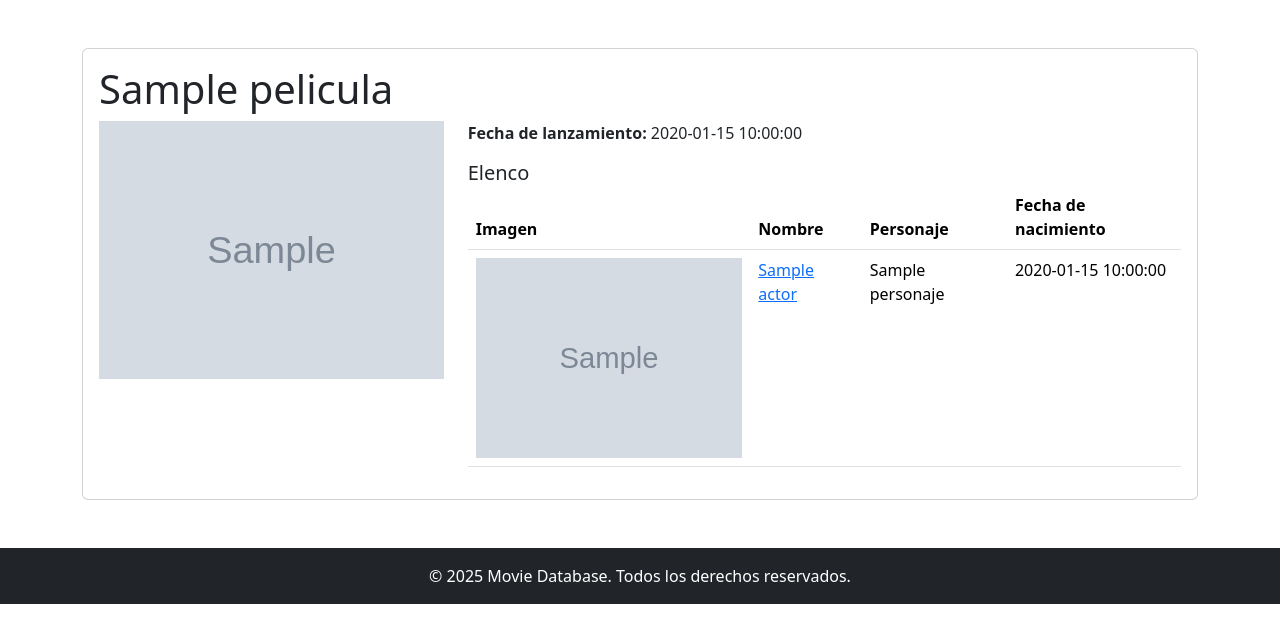
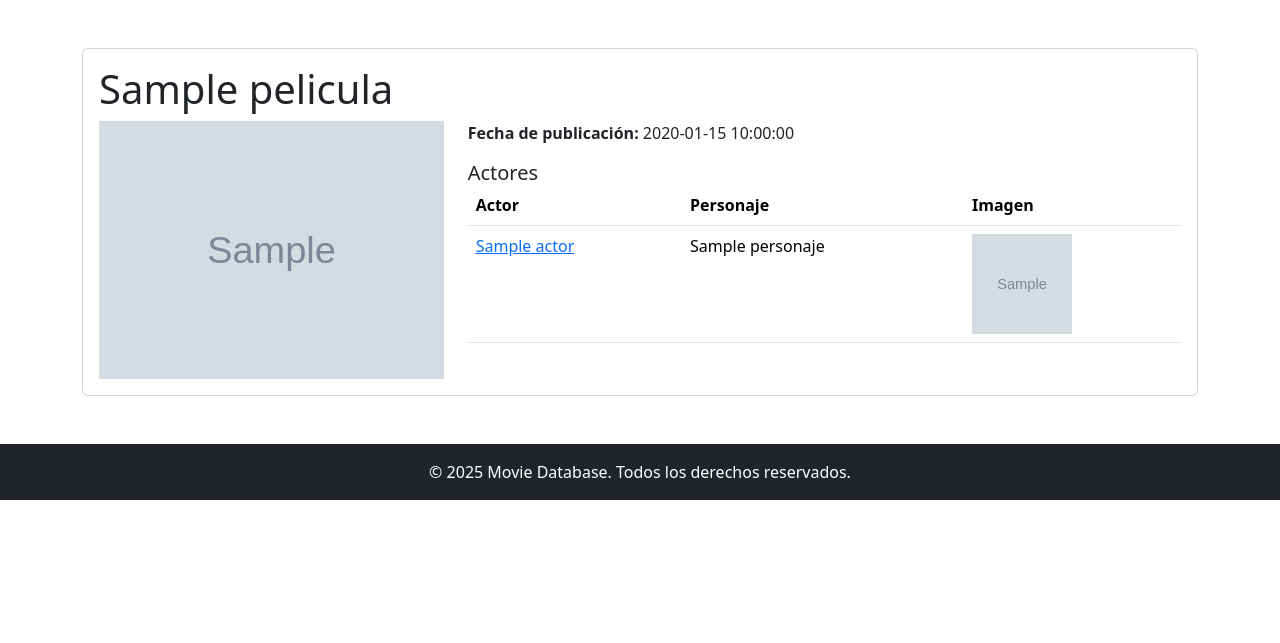
Before and after one commit to uzielgv/curso-python, a Flask app: template movieDB/templates/pelicula.html in a window 1280 px wide. Shown: the part 80-723 px from the top of the page. Run offline with Flask 3, Linux system fonts and the light colour scheme; the template is opened without the code that fills it: most values are stand-ins (such as "Sample title", 1, 10 or a date in 2020); grey boxes marked "Sample" are stand-in pictures.

Commit message:
Código cambiado para directorios de actor y película.

```diff
--- a/movieDB/app.py
+++ b/movieDB/app.py
@@ -26,14 +26,12 @@ def actores():
     actores = sistema.actores.values()
     return render_template('actores.html', actores=actores)
 
-@app.route('/actor/<id_estrella>', methods=['GET'])
-def actor(id_estrella:str):
-    ''' Muestra información sobre un cierto actor '''
-    int_id = int(id_estrella)
-    actor = sistema.actores[int_id]
-    peliculas = sistema.obtener_peliculas_por_actor(int_id)
-    personajes = sistema.obtener_personajes_por_actor_en_pelicula(int_id)
-    return render_template('actor.html', actor=actor, peliculas=peliculas, personajes=personajes)
+@app.route('/actor/<int:id_actor>')
+def actor(id_actor):
+    ''' Muestra la información de un actor '''
+    actor = sistema.actores[id_actor]
+    personajes = sistema.obtener_personajes_por_estrella(id_actor)
+    return render_template('actor.html', actor=actor, lista_peliculas=personajes)
 
 @app.route('/peliculas')
 def peliculas():
@@ -41,14 +39,12 @@ def peliculas():
     peliculas = sistema.peliculas.values()
     return render_template('peliculas.html', peliculas=peliculas)
 
-@app.route('/pelicula/<id_pelicula>', methods=['GET'])
-def pelicula(id_pelicula:str):
-    ''' Muestra información sobre una película '''
-    int_id = int(id_pelicula)
-    pelicula = sistema.peliculas[int_id]
-    actores = sistema.obtener_actores_por_pelicula(int_id)
-    personajes = sistema.obtener_personajes_en_pelicula(int_id)
-    return render_template('pelicula.html', pelicula=pelicula, actores=actores, personajes=personajes)
+@app.route('/pelicula/<int:id_pelicula>')
+def pelicula(id_pelicula):
+    ''' Muestra la información de una película '''
+    pelicula = sistema.peliculas[id_pelicula]
+    personajes = sistema.obtener_personajes_por_pelicula(id_pelicula)
+    return render_template('pelicula.html', pelicula=pelicula, lista_actores=personajes)
 
 if __name__ == "__main__":
     app.run(debug=True)
--- a/movieDB/movie_classes.py
+++ b/movieDB/movie_classes.py
@@ -222,7 +222,7 @@ if __name__ == "__main__":
     if exito:
         print(sistema.usuario_actual.username)
         #sistema.agregar_pelicula('La vida es bella', '1997-12-20', 'https://www.imdb.com/title/tt0118799/mediaviewer/rm4282021376')
-        #sistema.agregar_relacion(69, 36, 'Rita')
+        #sistema.agregar_relacion(69, 36, 'Rita').
         #sistema.agregar_usuario('uzielgv', 'Javier Uziel Gonzalez Valle', 'a223213691@unison.mx', '12345')
         #sistema.guardar_csv(archivo_peliculas, sistema.peliculas)
         #sistema.guardar_csv(archivo_relaciones, sistema.relaciones)
--- a/movieDB/templates/pelicula.html
+++ b/movieDB/templates/pelicula.html
@@ -1,5 +1,5 @@
 {% extends "base.html" %}
-{% block title %}Movie database - {{ pelicula.titulo_pelicula }}{% endblock %}
+{% block title %}Movie database - {{pelicula.titulo_pelicula}}{% endblock %}
 {% block body %}
 <body>
     <div class="container mt-5">
@@ -12,24 +12,22 @@
                     </div>
                     <div class="col-md-8">
 
-                        <p class="card-text"><b>Fecha de lanzamiento:</b> {{ pelicula.fecha_lanzamiento }}</p>
-                        <h5 class="card-subtitle mt-3">Elenco</h5>
+                        <p class="card-text"><b>Fecha de publicación:</b> {{ pelicula.fecha_lanzamiento }}</p>
+                        <h5 class="card-subtitle mt-3">Actores</h5>
                         <table class="table">
                             <thead>
                                 <tr>
+                                    <th>Actor</th>
+                                    <th>Personaje</th>
                                     <th>Imagen</th>
-                                    <th>Nombre</th>
-                                    <th>Personaje</th>
-                                    <th>Fecha de nacimiento</th>
                                 </tr>
                             </thead>
                             <tbody>
-                                {% for actor in actores %}
+                                {% for actor in lista_actores %}
                                 <tr>
-                                    <td><img src="{{ actor.url_imagen}}" alt="{{ actor.nombre }}" height="200"></td>
-                                    <td><a href="/actor/{{ actor.id_estrella }}">{{ actor.nombre }}</a></td>
-                                    <td>{{ personajes[actor.id_estrella] }}</td>
-                                    <td>{{ actor.fecha_nacimiento }}</td>
+                                    <td><a href="/actor/{{ actor.actor.id_estrella }}">{{ actor.actor.nombre }}</a></td>
+                                    <td>{{ actor.personaje }}</td>
+                                    <td><a href="/actor/{{ actor.actor.id_estrella }}"><img src="{{ actor.actor.url_imagen }}" alt="{{ actor.actor.nombre }}" style="width:100px;height:100px;"></a></td>
                                 </tr>
                                 {% endfor %}
                             </tbody>
```
Also changed, not shown: movieDB/templates/actor.html (+6 -6 lines).
